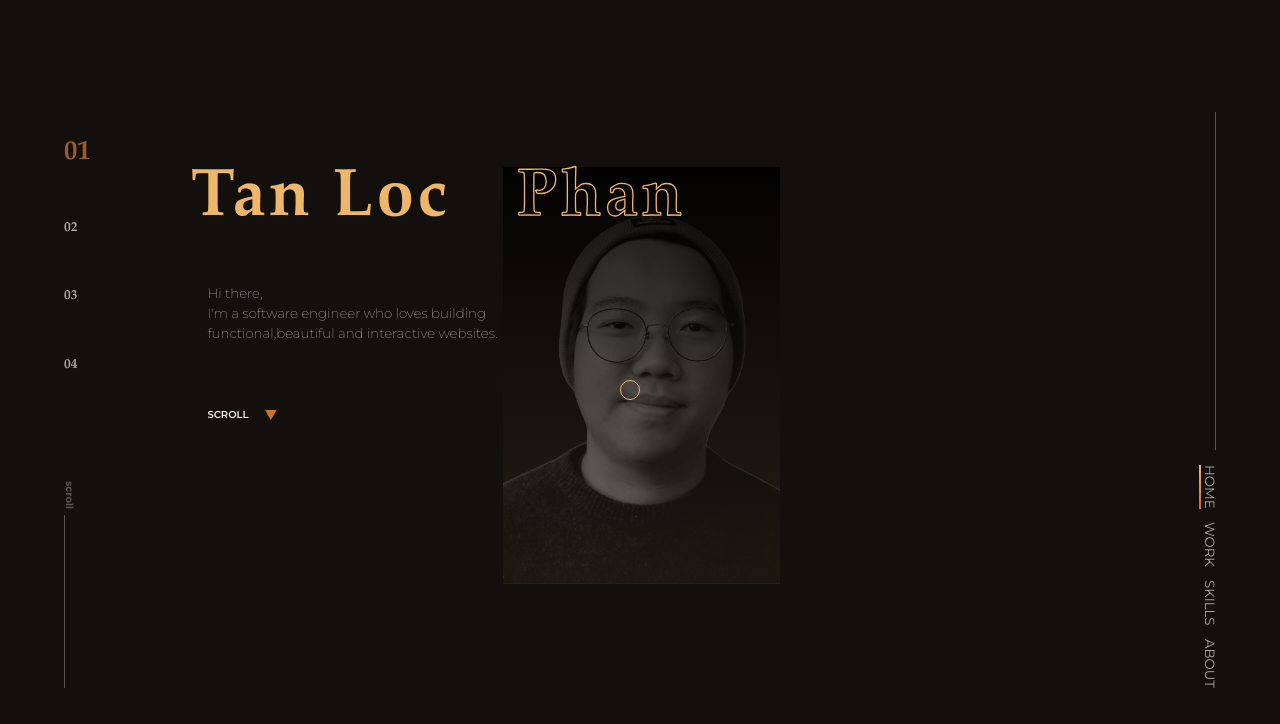
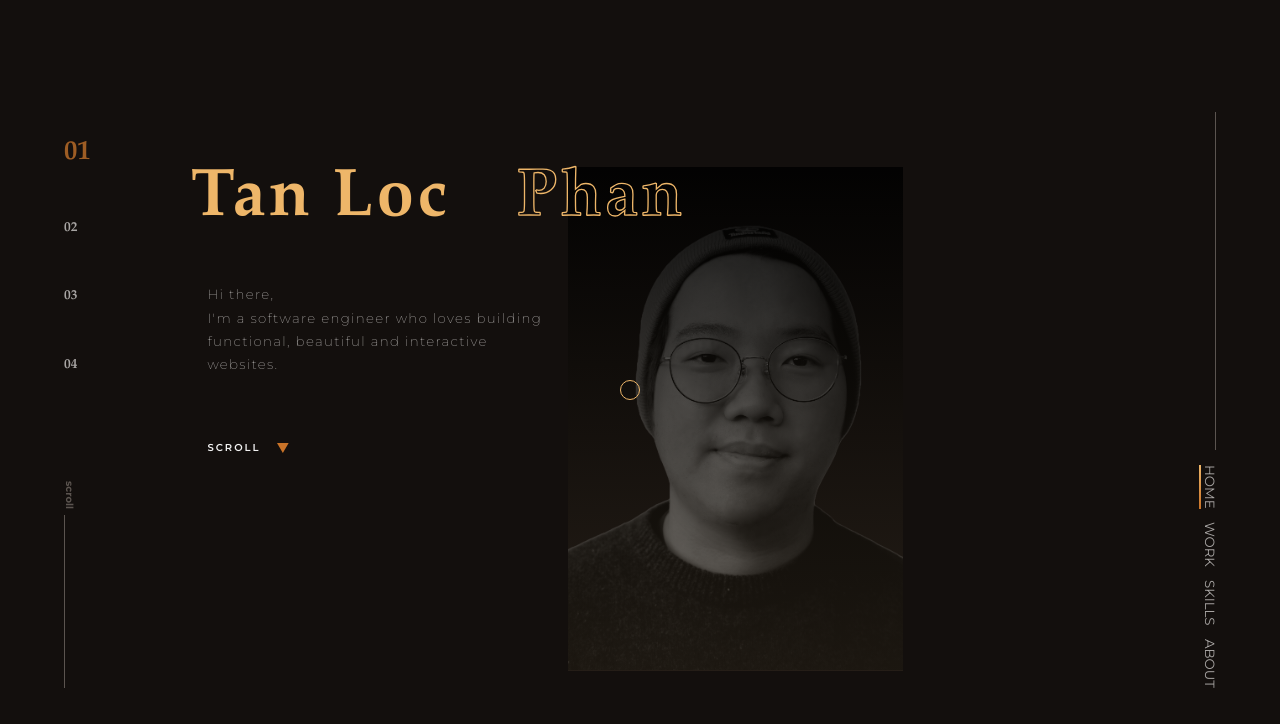
Before and after one commit to locphan2207/personal-web, a React (Create React App) app: page / in a window 1280 px wide. Shown: the top 724 px of the page. Built offline with nearby package versions, Linux system fonts and the light colour scheme.

Commit message:
adjust again

```diff
--- a/src/components/PageOne.css
+++ b/src/components/PageOne.css
@@ -92,11 +92,12 @@
 .greeting {
   font-size: 20rem;
   width: 50%;
-  line-height: 30rem;
+  line-height: 35rem;
   color: #a8a5a3;
   font-weight: 200;
   margin-top: 75rem;
   margin-left: 25rem;
+  letter-spacing: 2rem;
   transition: transform 0.3s ease-in-out;
   z-index: 3;
   animation: slide-right-spring 0.8s linear;
@@ -136,6 +137,7 @@
   font-weight: 600;
   color: #f2f2f2;
   font-size: 15rem;
+  letter-spacing: 3rem;
   transition: transform 0.5s ease-in-out;
 }
 
--- a/src/components/PageOne.js
+++ b/src/components/PageOne.js
@@ -57,8 +57,7 @@ function PageOne({
     onOpen()
   }, [])
 
-  const highlight1Styles =
-    wheelTrack >= 1 ? { color: "#eeb669", fontSize: "22rem" } : null
+  const highlight1Styles = wheelTrack >= 1 ? { color: "#eeb669" } : null
 
   const highlight2Styles =
     wheelTrack >= 2 ? { backgroundSize: "100% 2rem" } : null
@@ -94,7 +93,7 @@ function PageOne({
           <span className="underline" style={highlight2Styles}>
             functional
           </span>
-          ,
+          ,{" "}
           <span className="underline" style={highlight2Styles}>
             beautiful
           </span>{" "}
```
